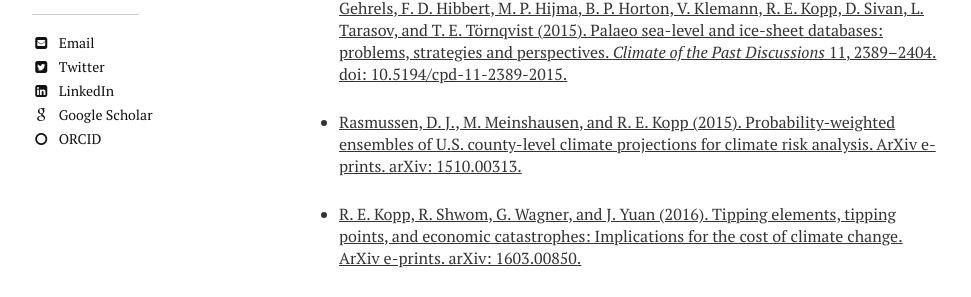
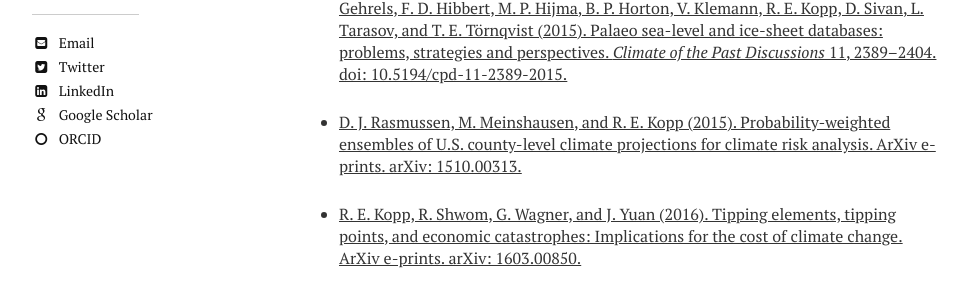
Before and after one commit to mrke/bobkopp.github.io, a Jekyll site: the page built from papers/index.md, in a window 1280 px wide and 900 px high, scrolled down 1364 px. Shown: the part 149-446 px from the top of the window, without its empty margins (21-992 px from the left). Built offline with Jekyll 4.4.1, drawn with Linux system fonts in a browser that asks for light colours; nearby versions of some CDN libraries.

Commit message:
formatting

```diff
--- a/papers/index.md
+++ b/papers/index.md
@@ -41,7 +41,7 @@ image:
 
 * [A. Düsterhus, A. Rovere, A. E. Carlson, N. L. M. Barlow, T. Bradwell, A. Dutton, R. Gehrels, F. D. Hibbert, M. P. Hijma, B. P. Horton, V. Klemann, R. E. Kopp, D. Sivan, L. Tarasov, and T. E. Törnqvist (2015). Palaeo sea-level and ice-sheet databases: problems, strategies and perspectives. _Climate of the Past Discussions_ 11, 2389–2404. doi: 10.5194/cpd-11-2389-2015.](http://dx.doi.org/10.5194/cpd-11-2389-2015)
 
-* [Rasmussen, D. J., M. Meinshausen, and R. E. Kopp (2015). Probability-weighted ensembles of U.S. county-level climate projections for climate risk analysis. ArXiv e-prints. arXiv: 1510.00313.](http://arxiv.org/abs/1510.00313)
+* [D. J. Rasmussen, M. Meinshausen, and R. E. Kopp (2015). Probability-weighted ensembles of U.S. county-level climate projections for climate risk analysis. ArXiv e-prints. arXiv: 1510.00313.](http://arxiv.org/abs/1510.00313)
 
 * [R. E. Kopp, R. Shwom, G. Wagner, and J. Yuan (2016). Tipping elements, tipping points, and economic catastrophes: Implications for the cost of climate change. ArXiv e-prints. arXiv: 1603.00850.](http://arxiv.org/abs/1603.00850)
 
```
Also changed, not shown: other parts of papers/index.md (+1 -1 lines).
